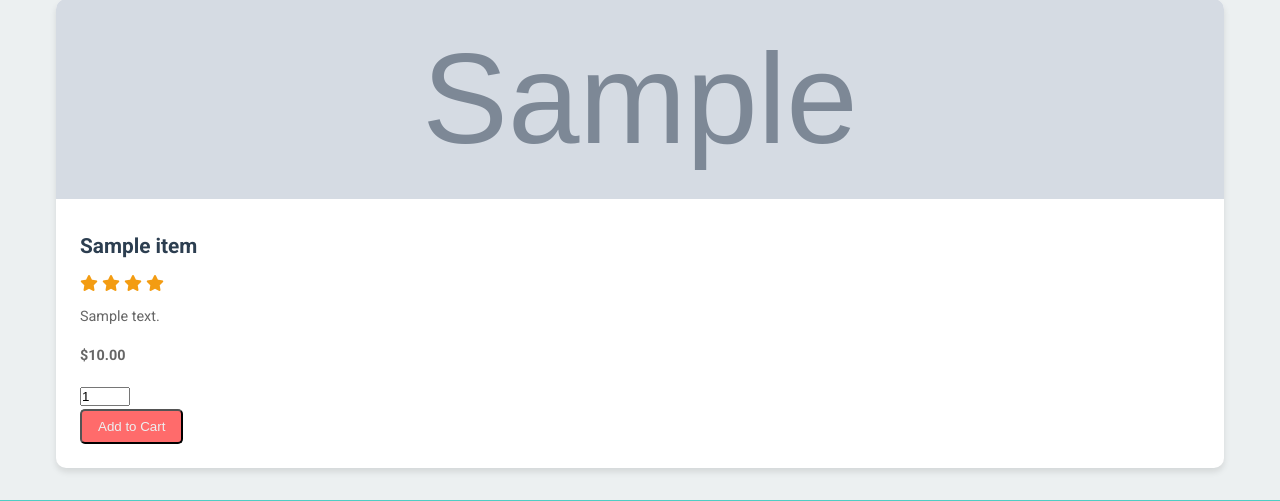
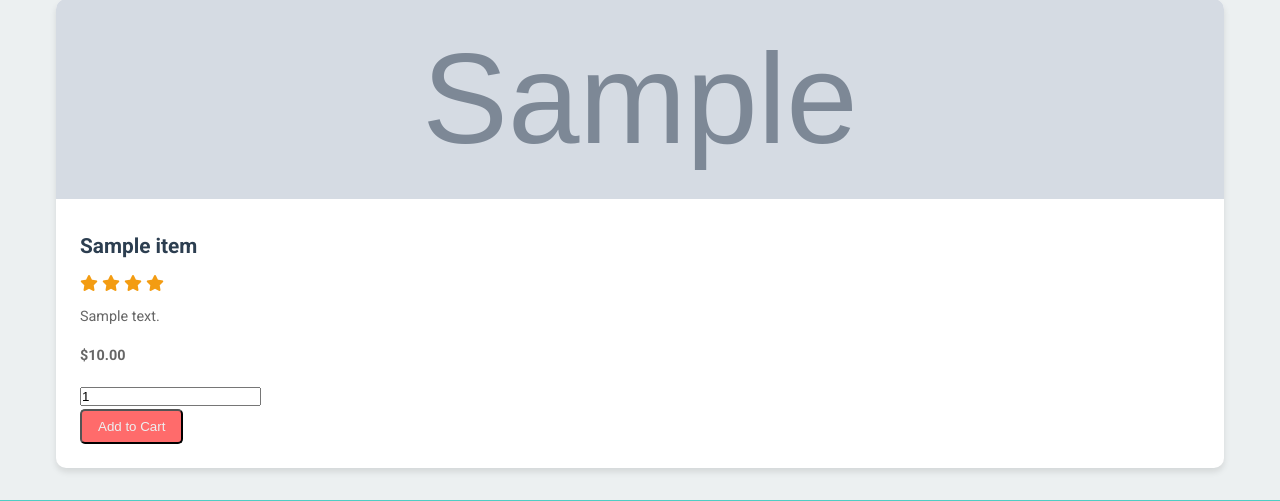
Before and after one commit to maxweeeelll/fitnessoverload, a PHP site: page /products.php in a window 1280 px wide. Shown: the part 1019-1520 px from the top of the page. Run offline with PHP 8.4, Linux system fonts and the light colour scheme; a user stored in the database is signed in; tables that the repository leaves empty or names only in its code hold one stand-in row (values such as "Sample post"); grey boxes marked "Sample" are stand-in pictures.

Commit message:
Update products.php

```diff
--- a/products.php
+++ b/products.php
@@ -633,8 +633,7 @@ if (isset($_POST['add_to_cart'])) {
     <h2>Featured Equipment</h2>
     <div class="product-grid">
         <?php foreach ($featuredProducts as $product): ?>
-                <div class="product-item" data-category="<?php echo htmlspecialchars($product['category'], ENT_QUOTES); ?>">
-
+            <div class="product-item">
                 <div class="product-image-container">
                     <img src="<?php echo htmlspecialchars($product['image_url']); ?>" alt="<?php echo htmlspecialchars($product['name']); ?>">
                     <div class="quick-view">
@@ -646,7 +645,6 @@ if (isset($_POST['add_to_cart'])) {
                     <div class="rating">
                         <?php
                         $rating = isset($product['rating']) ? intval($product['rating']) : 0;
-                            $rating = max(0, min(5, $rating)); // Ensure rating is between 0 and 5
                         for ($i = 1; $i <= 5; $i++):
                         ?>
                             <i class="fas fa-star<?php echo ($i <= $rating) ? '' : '-o'; ?>"></i>
@@ -654,9 +652,9 @@ if (isset($_POST['add_to_cart'])) {
                     </div>
                     <p><?php echo htmlspecialchars($product['description']); ?></p>
                     <p class="product-price">$<?php echo number_format($product['price'], 2); ?></p>
-                        <form method="post" action="">
+                    <form method="post" action="" class="add-to-cart-form">
                         <input type="hidden" name="item_id" value="<?php echo $product['id']; ?>">
-                            <input type="number" name="quantity" value="1" min="1" style="width: 50px;">
+                        <input type="number" name="quantity" value="1" min="1">
                         <input type="submit" name="add_to_cart" value="Add to Cart" class="add-to-cart">
                     </form>
                 </div>
```
Lines whose indentation alone changed are shown as unchanged.
